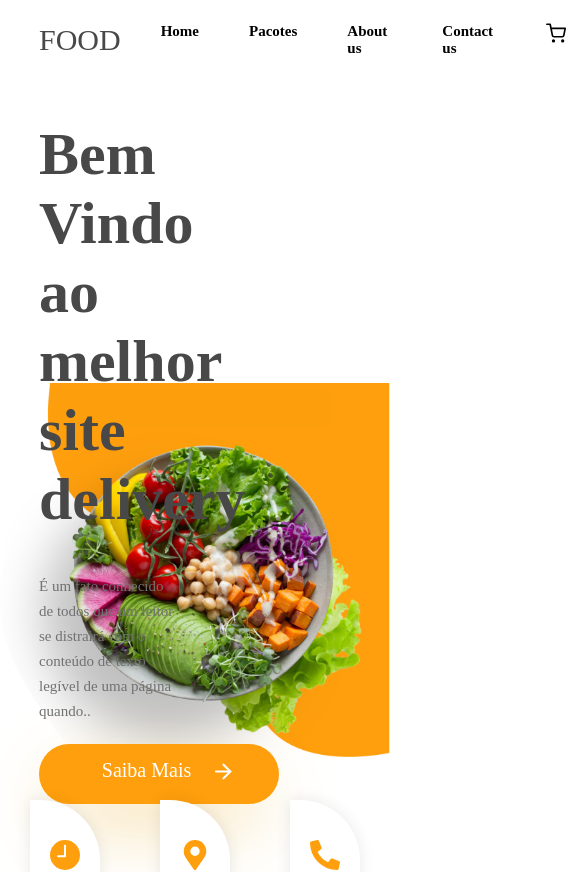
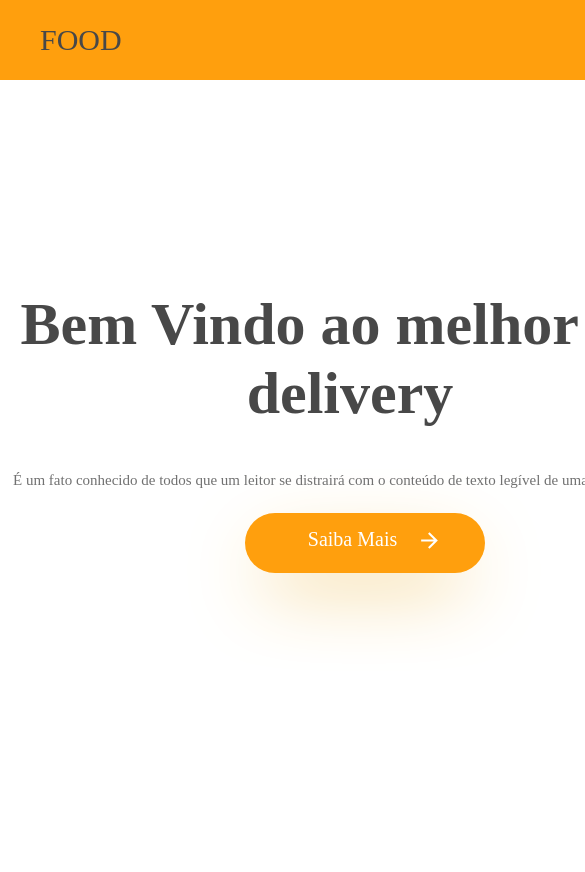
Before and after one commit to edufsantos/web-food-design, a React (Create React App) app: page / in a window 390 px wide. Shown: the top 872 px of the page, 585 px wide, since content can reach past the window. Built offline with nearby package versions, Linux system fonts and the light colour scheme; a web font is replaced by a local one.

Commit message:
responsividade com largura maxima de 860px

```diff
--- a/src/App.css
+++ b/src/App.css
@@ -2,8 +2,12 @@
 @import url(//db.onlinewebfonts.com/c/000833a3a58fb083c44b9de42c2ff0a2?family=Gilroy+SemiBold);
 @font-face {font-family: "Gilroy ExtraBold"; src: url("//db.onlinewebfonts.com/t/00d5a78493aed4b11e2584ad7cceee49.eot"); src: url("//db.onlinewebfonts.com/t/00d5a78493aed4b11e2584ad7cceee49.eot?#iefix") format("embedded-opentype"), url("//db.onlinewebfonts.com/t/00d5a78493aed4b11e2584ad7cceee49.woff2") format("woff2"), url("//db.onlinewebfonts.com/t/00d5a78493aed4b11e2584ad7cceee49.woff") format("woff"), url("//db.onlinewebfonts.com/t/00d5a78493aed4b11e2584ad7cceee49.ttf") format("truetype"), url("//db.onlinewebfonts.com/t/00d5a78493aed4b11e2584ad7cceee49.svg#Gilroy ExtraBold") format("svg"); }
 @font-face {font-family: "Gilroy SemiBold"; src: url("//db.onlinewebfonts.com/t/000833a3a58fb083c44b9de42c2ff0a2.eot"); src: url("//db.onlinewebfonts.com/t/000833a3a58fb083c44b9de42c2ff0a2.eot?#iefix") format("embedded-opentype"), url("//db.onlinewebfonts.com/t/000833a3a58fb083c44b9de42c2ff0a2.woff2") format("woff2"), url("//db.onlinewebfonts.com/t/000833a3a58fb083c44b9de42c2ff0a2.woff") format("woff"), url("//db.onlinewebfonts.com/t/000833a3a58fb083c44b9de42c2ff0a2.ttf") format("truetype"), url("//db.onlinewebfonts.com/t/000833a3a58fb083c44b9de42c2ff0a2.svg#Gilroy SemiBold") format("svg"); }
+body{
+  overflow-x: hidden;
+}
 .App{
   min-height: 100vh;
+  position: absolute;
 }
 
 /*--------header---------*/
@@ -11,7 +15,7 @@ header{
   background-image: url('./utilss/salada-1.png');
   background-repeat: no-repeat ;
   background-size: contain ;
-  background-position: bottom right ;
+  background-position: top right ;
   width: 100%;
   height: 800px;
 }
@@ -20,6 +24,7 @@ header{
   margin-left: 10%;
   margin-top: 10%;
 }
+
 .conteudo-header h1{
   font-family: "Gilroy ExtraBold";
   color: #484848;
@@ -158,3 +163,110 @@ header{
   height: 500px;
   width: 100%;
 }
+
+
+@media only screen and (max-width: 860px) {
+  body{
+  }
+  header{
+    height: 1300px;
+  }
+  .conteudo-header{
+    margin-top: 90% ;
+    margin-left: 0;
+    text-align: center;
+  }
+  .nav-bar nav ul .li-1:hover{
+    color: #fff;
+  }
+  .nav-bar button{
+    padding: 0%;
+  }
+  .conteudo-header h1{
+    font-family: "Gilroy ExtraBold";
+    color: #484848;
+    width: 100%;
+    font-size: 60px;
+  }
+  .conteudo-header p{
+    line-height: 25px;
+    font-family: "Gilroy SemiBold";
+    color: #717171;
+    width: 100%;
+    font-size: 15px;
+  }
+  .conteudo-header ul {
+    margin-left: 35%;
+  }
+  .main-header .burger{
+    cursor: pointer;
+    display: none;
+    margin-top: 25px;
+    box-sizing: border-box;
+    height: 60px;
+    width: 40px;
+  }
+  .main-header .burger div{
+    height: 5px;
+    margin: 5px;
+    border-radius:10px ;
+    width: 30px;
+    background-color: #fff;
+  }
+}
+@media only screen and (max-width: 420px) {
+  body{
+  }
+
+  header{
+    width: 100%;
+    background: #ffffff;
+  }
+  .main-header .burger{
+    display: block;
+  }
+  .nav-bar ul{
+    position: absolute;
+    right: -88px;
+    top: 2vh;
+    height: 30vh;
+    border-radius: 0 0 0 60px;
+    background-color: #FF9F0D;
+    color: #fff;
+    display: flex;
+    flex-direction: column;
+    align-items: center;
+    width:200px;
+    transform: translateX(100%);
+    transition: transform .3s ease-in;
+  }
+  .nav-bar ul li:first-child{
+    margin-top: 10px;
+  }
+  .nav-bar ul li{
+    box-sizing: border-box;
+    padding: 10px;
+  }
+  .main-header{
+    box-sizing: border-box;
+    padding: 40px;
+    width: 100%;
+    background-color: #FF9F0D;
+  }
+  .nav-bar ul li{
+    opacity: 1;
+  }
+  .nav-bar button{
+    display: none;
+  }
+  .conteudo-header{
+    margin-top: 30% ;
+    margin-left: 0;
+    text-align: center;
+  }
+
+}
+.nav-active{
+  transition: transform 0.3s ease-in;
+  transform: translateX(0);
+}
--- a/src/App.js
+++ b/src/App.js
@@ -1,4 +1,4 @@
-import React from 'react';
+import React, {useState} from 'react';
 import './App.css';
 import cart from './utilss/cart.svg';
 import HeaderTwo from './components/header'
@@ -11,12 +11,17 @@ import Footer from './components/Footer'
 import { MdArrowForward } from 'react-icons/md'
 
 function App() {
+  const[active, setActive] = useState(false);
+  function addActive(){
+    setActive(!active);
+  }
+
   return (
     <div className="App">
       <header>
         <div className="main-header">
               <h1>FOOD</h1>
-              <div className="nav-bar">
+              <div className= { active  ? "nav-bar nav-active" : "nav-bar"}>
                 <nav>
                   <ul>
                     <li className="li-1">Home</li>
@@ -28,17 +33,26 @@ function App() {
                 </nav>
                 <button>Login</button>
               </div>
+
+              <div onClick={addActive} className="burger">
+                <div className="linha-1"/>
+                <div className="linha-1"/>
+                <div className="linha-1"/>
+              </div>
         </div>
+
+
         <div className="conteudo-header">
           <h1>Bem Vindo ao melhor site delivery</h1>
           <p>É um fato conhecido de todos que um leitor se distrairá com o conteúdo de texto legível
             de uma página quando..</p>
-
           <ul>
               <a href="">Saiba Mais<MdArrowForward className="arrow" /></a>
           </ul>
         </div>
       </header>
+
+
       <Times/>
       <HeaderTwo/>
       <Works/>
--- a/src/components/Perfil/styles.css
+++ b/src/components/Perfil/styles.css
@@ -45,10 +45,21 @@
    border-radius: 50% ;
  }
  .box-perfil p {
-
   font-family: "Gilroy SemiBold";
   color: #484848;
  }
  .stars{
    padding-bottom: 25px;
  }
+@media only screen and (max-width: 860px) {
+  .perfil{
+    margin-top: -200px ;
+    background: transparent;
+  }
+  .box-perfil{
+    box-sizing: border-box;
+    padding: 15px;
+    width: 50%;
+    height:300px ;
+  }
+}
--- a/src/components/Shop/styles.css
+++ b/src/components/Shop/styles.css
@@ -147,3 +147,10 @@
   border: 0 none;
   outline: 0;
 }
+
+@media only screen and (max-width: 860px) {
+  .botao-loads  {
+    width: 40%;
+  }
+
+}
--- a/src/components/Work/styles.css
+++ b/src/components/Work/styles.css
@@ -27,7 +27,6 @@
 .times-work{
   height: 300px;
   width: 100%;
-  flex-wrap: wrap;
   display: flex;
   align-items: center;
   justify-content: center;
@@ -67,3 +66,15 @@
   font-weight: bold;
   max-width: 200px;
 }
+@media only screen and (max-width: 860px) {
+  .times-work{
+    margin-top: 400px;
+    flex-direction: column;
+  }.component-work{
+    height: 1300px;
+  }
+  .carts-work{
+    width: 300px;
+    margin-bottom: 30px;
+  }
+}
--- a/src/components/section1/styles.css
+++ b/src/components/section1/styles.css
@@ -40,3 +40,13 @@
   font-weight: bold;
 
 }
+@media only screen and (max-width: 860px) {
+  .times{
+    height: 690px;
+    flex-direction: column;
+  }
+  .times .carts{
+    width: 40%;
+    margin-bottom: 30px;
+  }
+}
```
Also changed, not shown: src/utilss/504a98ee18726caa1f5251be4f28d20a.jpg (added), src/utilss/pizza.png (added).
